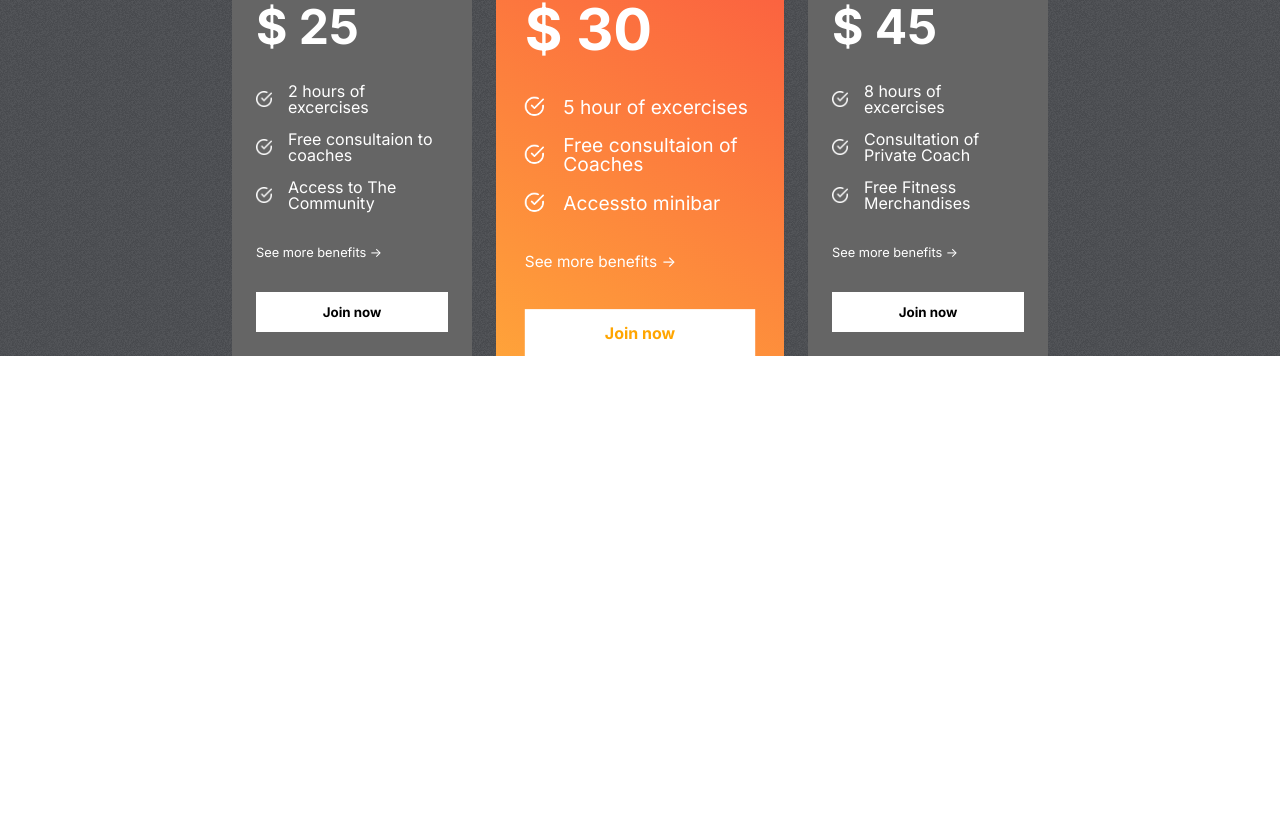
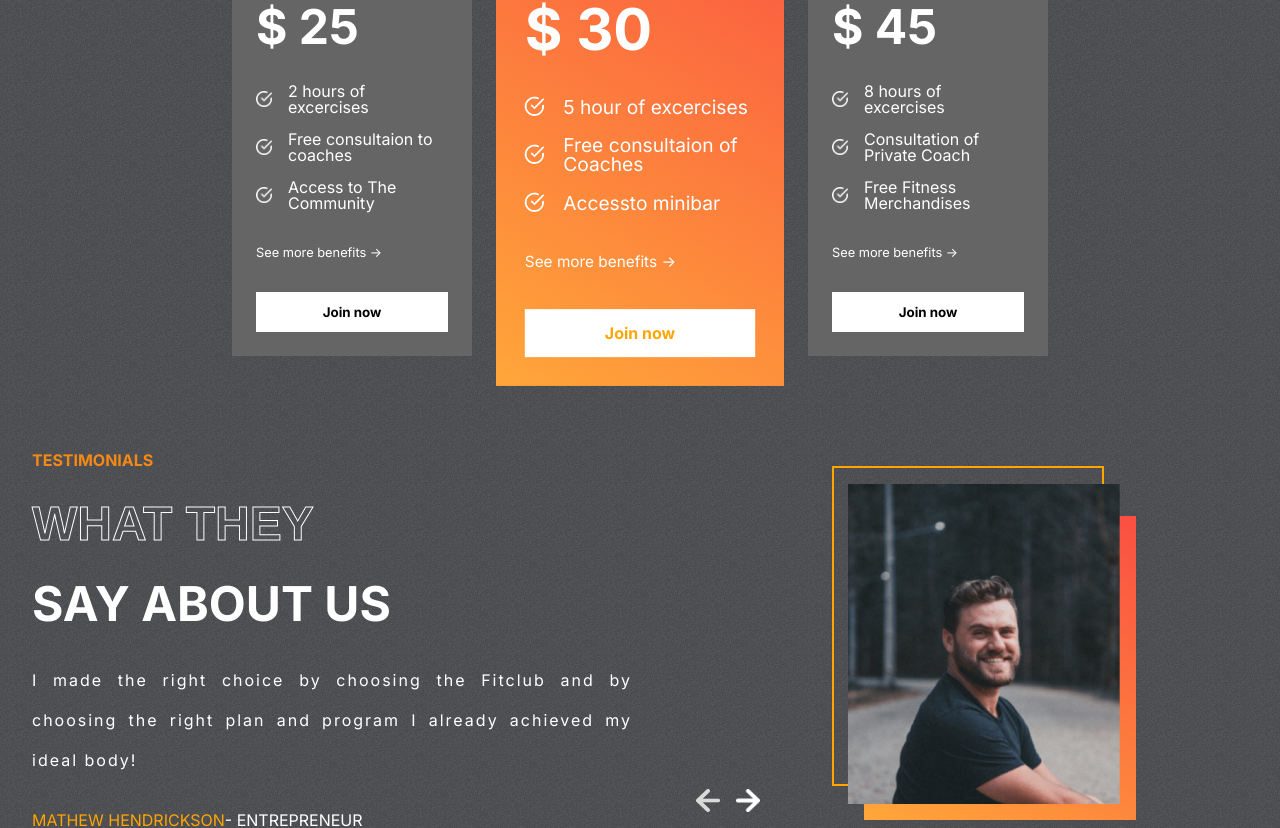
Before and after one commit to ViGoS12/The-Fit-Club, a React (Create React App) app: page / in a window 1280 px wide. Shown: the part 2005-2833 px from the top of the page. Before the commit the page ends 2361 px from the top, so only its background shows below. Built offline with nearby package versions, Linux system fonts and the light colour scheme.

Commit message:
Added Testimonials section

```diff
--- a/src/App.jsx
+++ b/src/App.jsx
@@ -3,6 +3,7 @@ import Hero from './components/hero'
 import Programs from './components/programs/'
 import Reasons from './components/reasons'
 import Plans from './components/plans/'
+import Testimonials from './components/testimonials/'
 
 function App() {
   return (
@@ -11,6 +12,7 @@ function App() {
       <Programs />
       <Reasons />
       <Plans />
+      <Testimonials />
     </div>
   )
 }
--- /dev/null
+++ b/src/components/testimonials/Testimonials.jsx
@@ -0,0 +1,68 @@
+import React, { useState } from 'react'
+import styles from './Testimonials.module.scss'
+import classNames from 'classnames'
+import { testimonialsData } from './../../data/testimonialsData'
+
+import LeftArrow from '../../assets/leftArrow.png'
+import RightArrow from '../../assets/rightArrow.png'
+
+const Testimonials = () => {
+  const [selected, setSelected] = useState(0)
+
+  const testimonialsLength = testimonialsData.length
+
+  return (
+    <div className={styles.testimonials}>
+      <div className={styles.testimonials__leftside}>
+        <span className={styles.testimonials__subtitle}>Testimonials</span>
+        <span className={classNames('stroke-text', styles.testimonials__title)}>
+          What they
+        </span>
+        <span className={styles.testimonials__title}>say about us</span>
+        <span className={styles.testimonials__slider}>
+          {testimonialsData[selected].review}
+        </span>
+        <span>
+          <span style={{ color: 'orange' }}>
+            {testimonialsData[selected].name}
+          </span>
+          - {testimonialsData[selected].status}
+        </span>
+      </div>
+      <div className={styles.testimonials__rightside}>
+        <div className={styles.testimonials__rectangle}></div>
+        <div className={styles.testimonials__back_rectangle}></div>
+
+        <img
+          className={styles.testimonials__img}
+          src={testimonialsData[selected].image}
+          alt=''
+        />
+        <div className={styles.testimonials__arrows}>
+          <img
+            onClick={() =>
+              selected === 0
+                ? setSelected(testimonialsLength - 1)
+                : setSelected((prev) => prev - 1)
+            }
+            className={styles.testimonials__arrow}
+            src={LeftArrow}
+            alt=''
+          />
+          <img
+            onClick={() =>
+              selected === testimonialsLength - 1
+                ? setSelected(0)
+                : setSelected((prev) => prev + 1)
+            }
+            className={styles.testimonials__arrow}
+            src={RightArrow}
+            alt=''
+          />
+        </div>
+      </div>
+    </div>
+  )
+}
+
+export default Testimonials
--- /dev/null
+++ b/src/components/testimonials/Testimonials.module.scss
@@ -0,0 +1,78 @@
+@import '../../scss/variables.scss';
+
+.testimonials {
+  display: flex;
+  gap: 1rem;
+  padding: 0 2rem;
+
+  &__leftside {
+    display: flex;
+    flex: 1 1;
+    gap: 2rem;
+    flex-direction: column;
+    text-transform: uppercase;
+  }
+
+  &__rightside {
+    position: relative;
+    flex: 1;
+  }
+
+  &__subtitle {
+    color: $orange;
+    font-weight: bold;
+  }
+
+  &__title {
+    font-weight: bold;
+    font-size: 3rem;
+  }
+
+  &__slider {
+    text-transform: none;
+    text-align: justify;
+    letter-spacing: 2px;
+    line-height: 40px;
+  }
+
+  &__img {
+    position: absolute;
+    width: 17rem;
+    height: 20rem;
+    object-fit: cover;
+    right: 8rem;
+    top: 2rem;
+  }
+
+  &__arrows {
+    display: flex;
+    gap: 1rem;
+    position: absolute;
+    bottom: 1rem;
+    left: 3rem;
+  }
+
+  &__arrow {
+    width: 1.5rem;
+    cursor: pointer;
+  }
+
+  &__rectangle {
+    position: absolute;
+    width: 17rem;
+    height: 20rem;
+    border: 2px solid orange;
+    background-color: transparent;
+    right: 9rem;
+    top: 0.9rem;
+  }
+
+  &__back_rectangle {
+    position: absolute;
+    width: 17rem;
+    height: 19rem;
+    right: 7rem;
+    top: 4rem;
+    background: $planCard;
+  }
+}
--- /dev/null
+++ b/src/components/testimonials/index.js
@@ -0,0 +1,2 @@
+import Testimonials from './Testimonials'
+export default Testimonials
```
